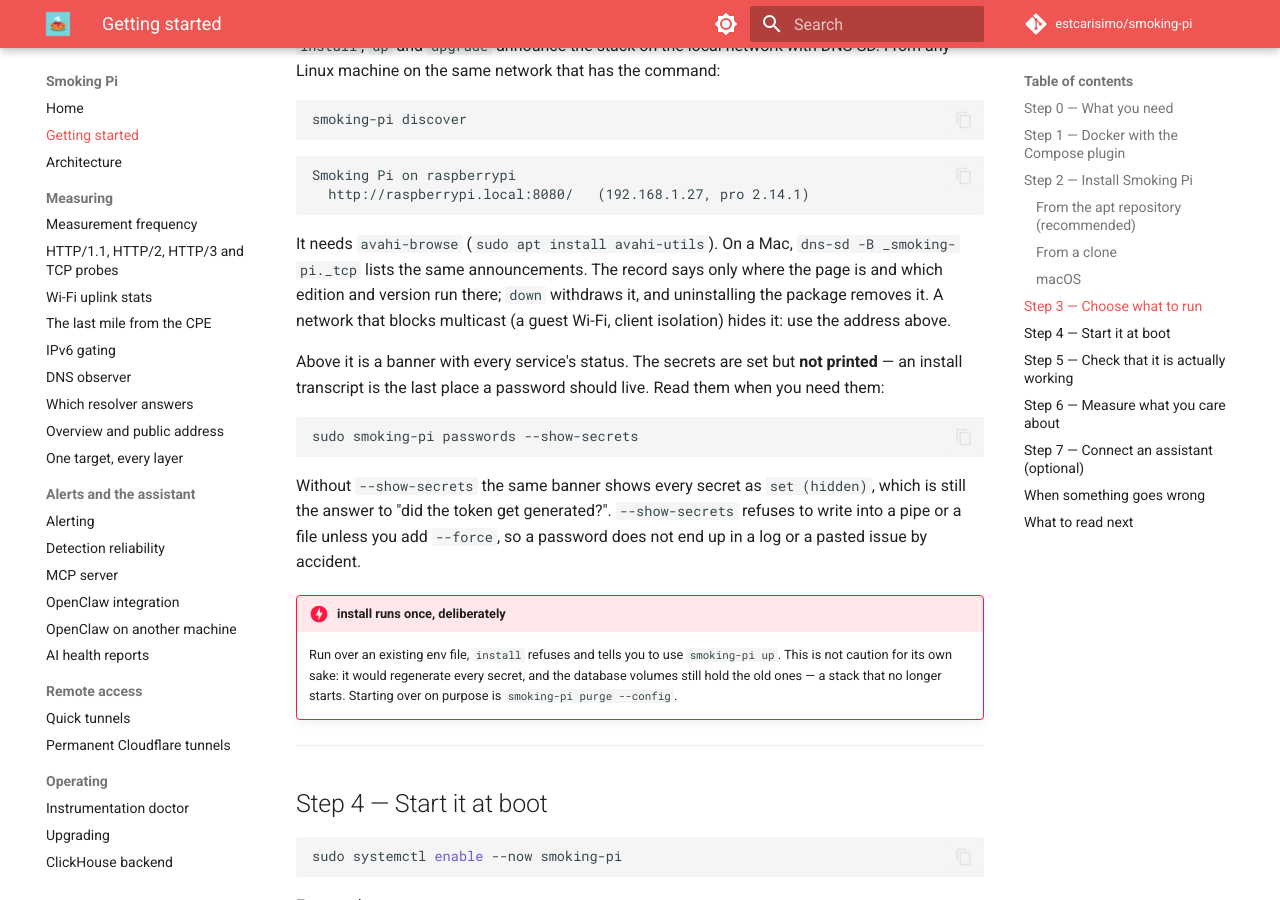
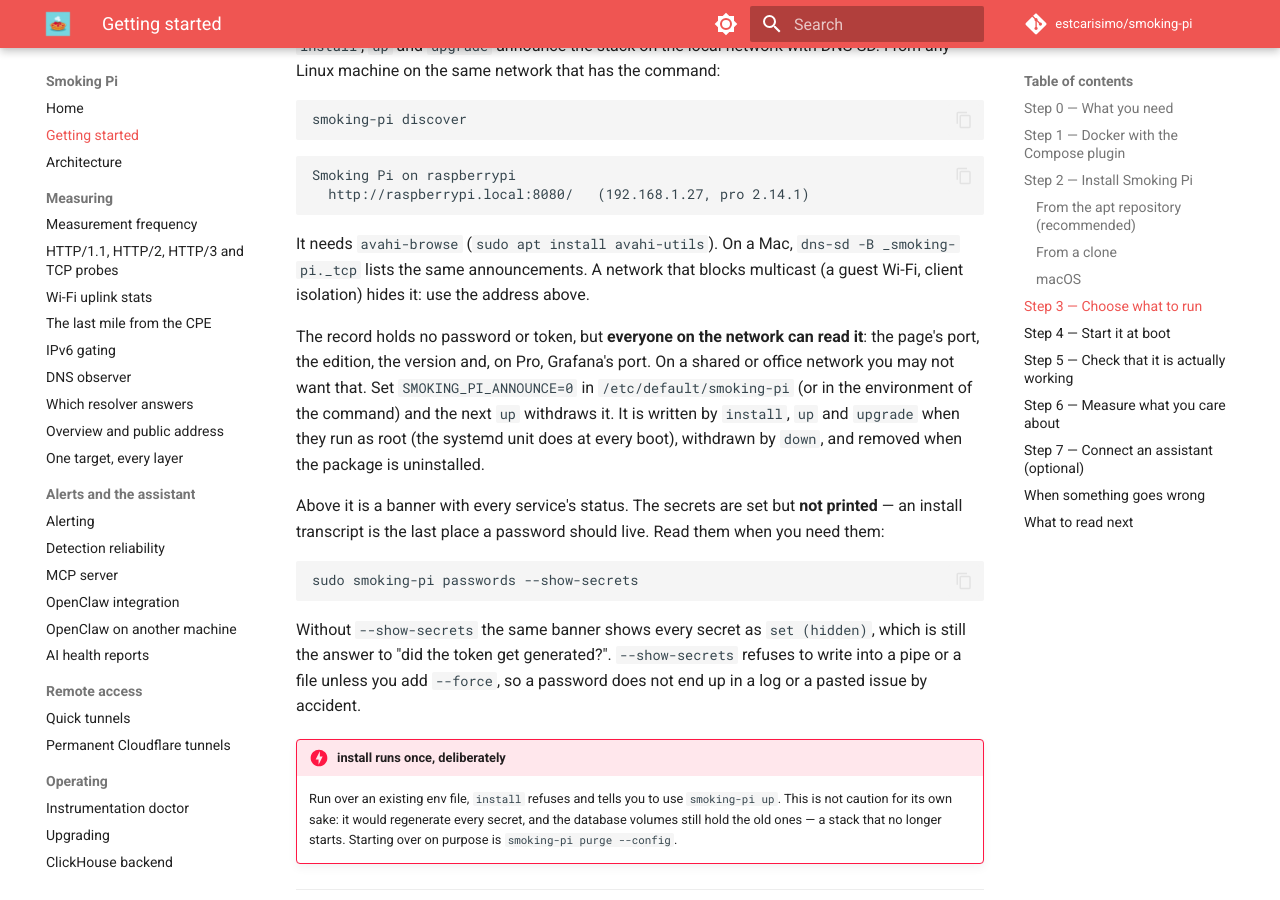
Before and after one commit to estcarisimo/smoking-pi, an MkDocs documentation site: the page built from docs/getting-started.md, in a window 1280 px wide and 900 px high, scrolled down 4997 px. Built offline with MkDocs 1.6.1 and Material for MkDocs 9.7.7, drawn with Linux system fonts in a browser that asks for light colours; comment, search, counter and statistics services are not loaded.

Commit message:
fix(discover): say why when avahi-daemon is down; SMOKING_PI_ANNOUNCE=0; safe XML values
Co-Authored-By: Claude Opus 5.5 <noreply@anthropic.com>

````diff
--- a/docs/getting-started.md
+++ b/docs/getting-started.md
@@ -238,11 +238,18 @@ Smoking Pi on raspberrypi
 ```
 
 It needs `avahi-browse` (`sudo apt install avahi-utils`). On a Mac,
-`dns-sd -B _smoking-pi._tcp` lists the same announcements. The record says
-only where the page is and which edition and version run there; `down`
-withdraws it, and uninstalling the package removes it. A network that
+`dns-sd -B _smoking-pi._tcp` lists the same announcements. A network that
 blocks multicast (a guest Wi-Fi, client isolation) hides it: use the
 address above.
+
+The record holds no password or token, but **everyone on the network can
+read it**: the page's port, the edition, the version and, on Pro,
+Grafana's port. On a shared or office network you may not want that. Set
+`SMOKING_PI_ANNOUNCE=0` in `/etc/default/smoking-pi` (or in the
+environment of the command) and the next `up` withdraws it. It is written
+by `install`, `up` and `upgrade` when they run as root (the systemd unit
+does at every boot), withdrawn by `down`, and removed when the package is
+uninstalled.
 
 Above it is a banner with every service's status. The
 secrets are set but **not printed** — an install transcript is the last
````
Also changed, not shown: CHANGELOG.md (+4 -2 lines), 2 other files.
